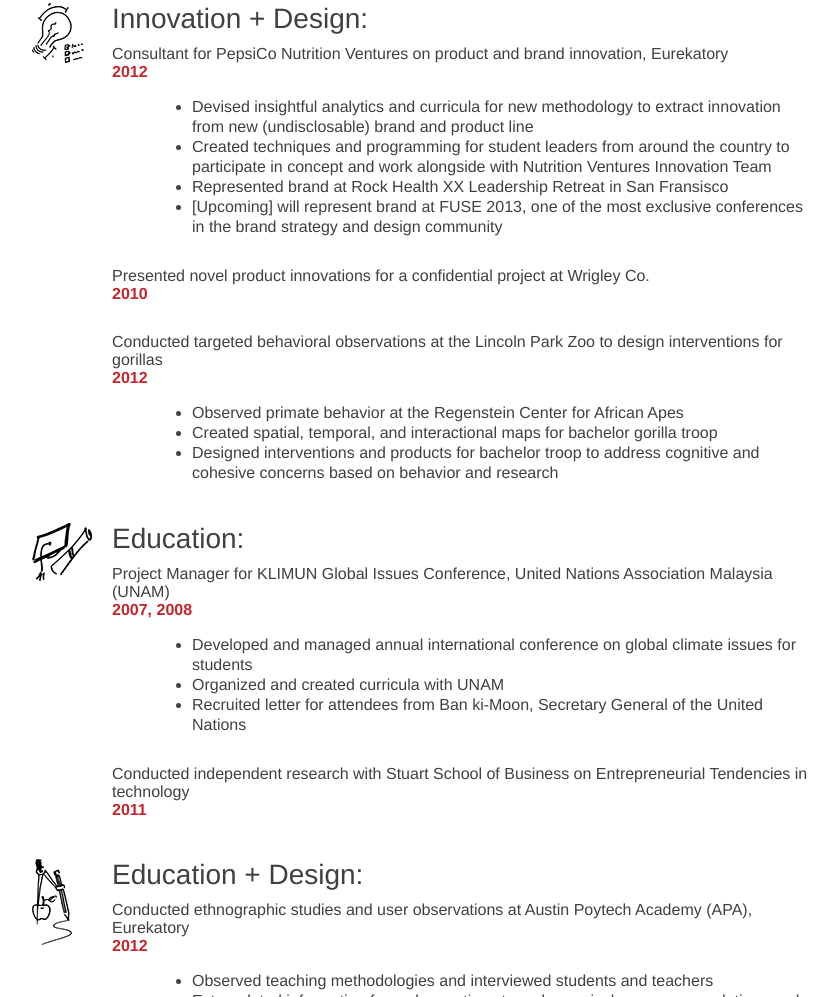
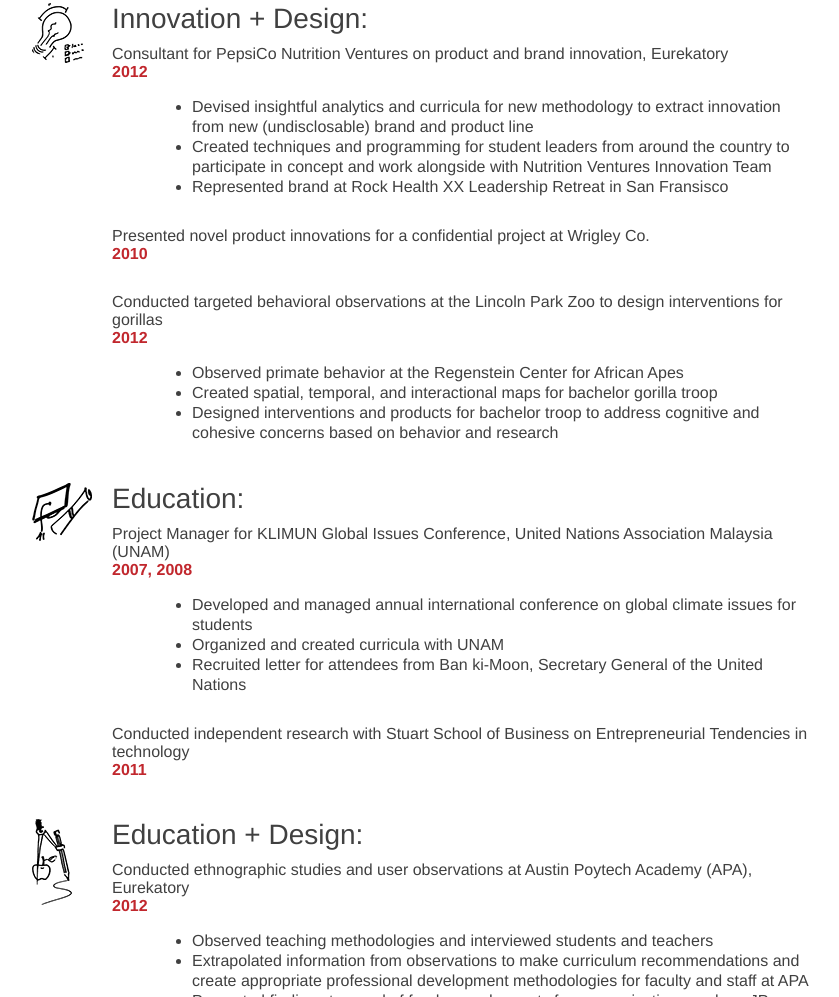
Before and after one commit to neilgupta/dkamran, a plain HTML site: page experience/index.html in a window 1280 px wide. Shown: the part 879-1876 px from the top of the page, without its empty margins (228-1067 px from the left). Drawn offline with Linux system fonts and the light colour scheme.

Commit message:
content edits

```diff
--- a/experience/index.html
+++ b/experience/index.html
@@ -39,8 +39,6 @@
 					<li>Devised insightful analytics and curricula for new methodology to extract innovation from new (undisclosable) brand and product line</li>
 					<li>Created techniques and programming for student leaders from around the country to participate in concept and work alongside with Nutrition Ventures Innovation Team</li>
 					<li>Represented brand at Rock Health XX Leadership Retreat in San Fransisco</li>
-					<li>[Upcoming] will represent brand at FUSE 2013, one of the most exclusive conferences in the brand strategy and
-					design community</li>
 				</ul>
 				<p>Presented novel product innovations for a confidential project at Wrigley Co.</p>
 				<div class="dates">2010</div>
```
